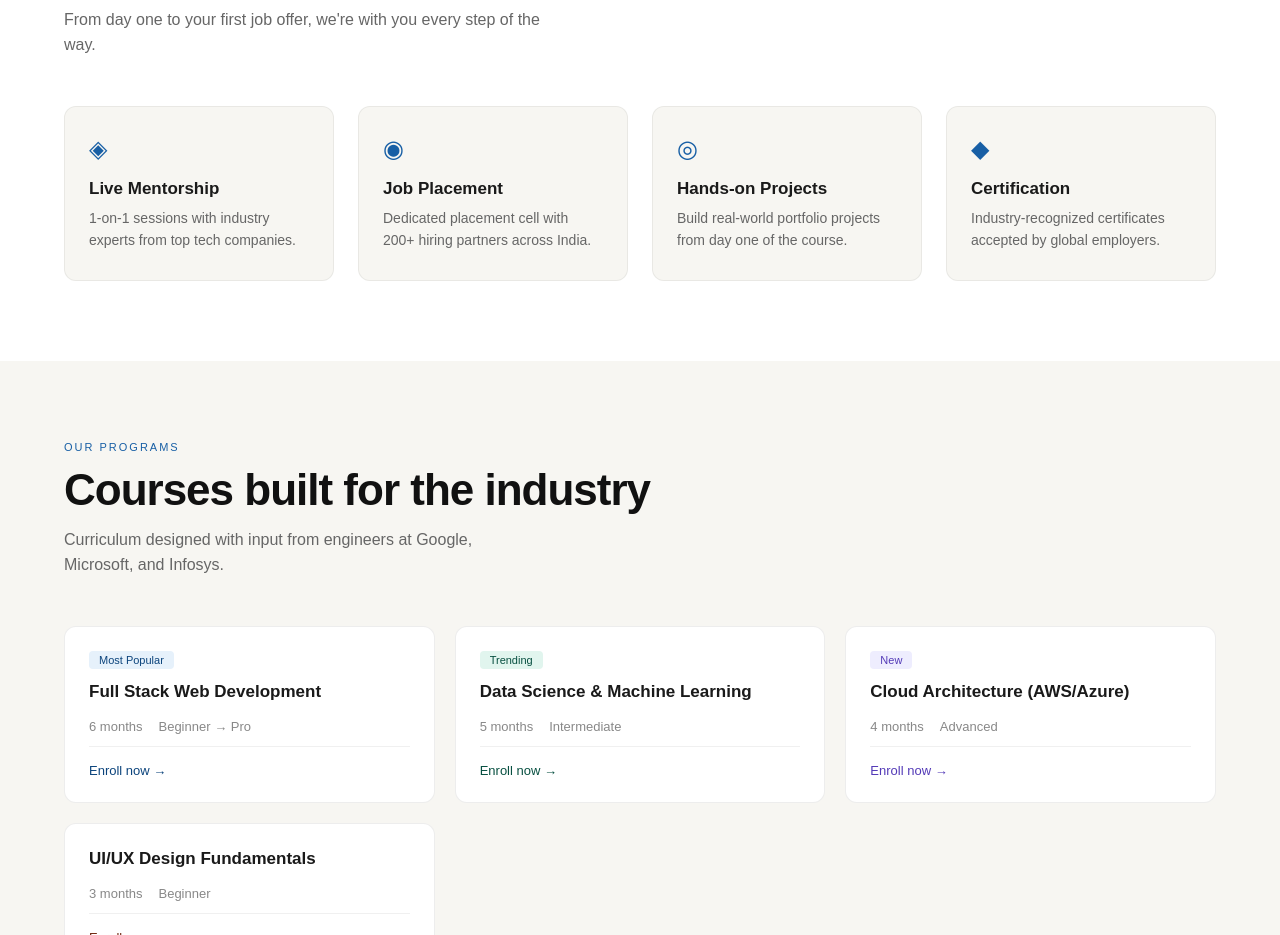
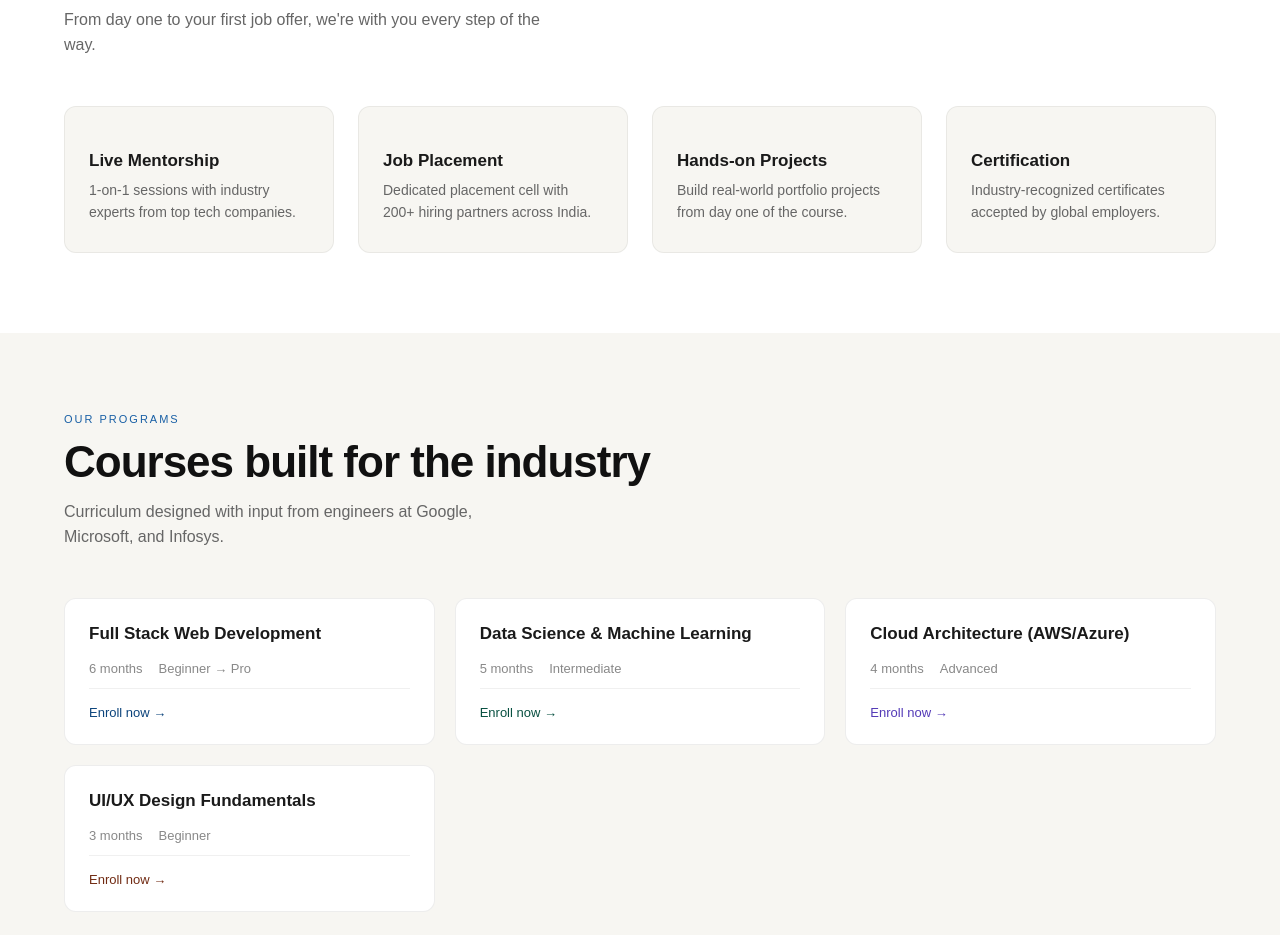
Before and after one commit to aditya-jagtap02/TechVision, a React (Vite) app: page / in a window 1280 px wide. Shown: the part 900-1835 px from the top of the page. Built offline with nearby package versions, Linux system fonts and the light colour scheme; the HTML template or start-up script is replaced by a standard one.

Commit message:
Remove tags from course and service objects

```diff
--- a/src/TechVisionHomepage.jsx
+++ b/src/TechVisionHomepage.jsx
@@ -8,18 +8,18 @@
 const NAV_LINKS = ["Home", "Services", "Courses", "About", "Contact"];
 
 const COURSES = [
-  { title: "Full Stack Web Development", duration: "6 months", level: "Beginner → Pro", tag: "Most Popular", color: "#0C447C", bg: "#E6F1FB" },
-  { title: "Data Science & Machine Learning", duration: "5 months", level: "Intermediate", tag: "Trending", color: "#085041", bg: "#E1F5EE" },
-  { title: "Cloud Architecture (AWS/Azure)", duration: "4 months", level: "Advanced", tag: "New", color: "#533AB7", bg: "#EEEDFE" },
-  { title: "UI/UX Design Fundamentals", duration: "3 months", level: "Beginner", tag: "", color: "#712B13", bg: "#FAECE7" },
+  { title: "Full Stack Web Development", duration: "6 months", level: "Beginner → Pro", color: "#0C447C", bg: "#E6F1FB" },
+  { title: "Data Science & Machine Learning", duration: "5 months", level: "Intermediate", color: "#085041", bg: "#E1F5EE" },
+  { title: "Cloud Architecture (AWS/Azure)", duration: "4 months", level: "Advanced",  color: "#533AB7", bg: "#EEEDFE" },
+  { title: "UI/UX Design Fundamentals", duration: "3 months", level: "Beginner",  color: "#712B13", bg: "#FAECE7" },
 
 ];
 
 const SERVICES = [
-  { icon: "◈", title: "Live Mentorship", desc: "1-on-1 sessions with industry experts from top tech companies." },
-  { icon: "◉", title: "Job Placement", desc: "Dedicated placement cell with 200+ hiring partners across India." },
-  { icon: "◎", title: "Hands-on Projects", desc: "Build real-world portfolio projects from day one of the course." },
-  { icon: "◆", title: "Certification", desc: "Industry-recognized certificates accepted by global employers." },
+  { title: "Live Mentorship", desc: "1-on-1 sessions with industry experts from top tech companies." },
+  { title: "Job Placement", desc: "Dedicated placement cell with 200+ hiring partners across India." },
+  { title: "Hands-on Projects", desc: "Build real-world portfolio projects from day one of the course." },
+  { title: "Certification", desc: "Industry-recognized certificates accepted by global employers." },
 ];
 
 const TEAM = [
```
